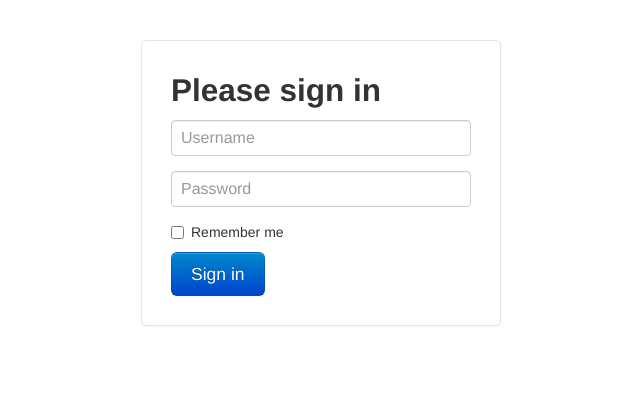
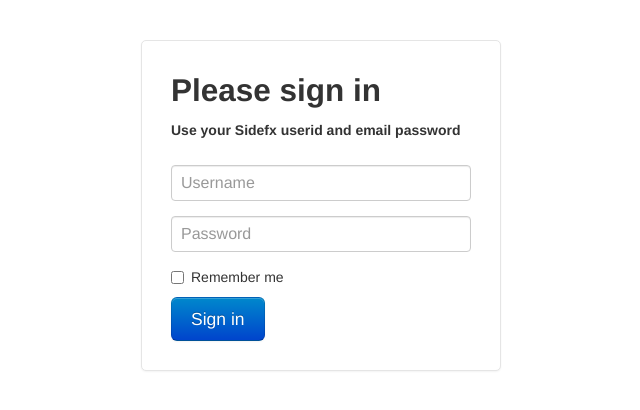
Before and after one commit to sideeffects/stats_core, a Django app: page /login in a window 1280 px wide. Shown: the top 410 px of the page, without its empty margins (319-959 px from the left). Run offline with Django 3.2, Linux system fonts and the light colour scheme; parts of the project's set-up code (start-up, migrations or seed data) failed here and were passed over; some libraries are stand-ins or nearby versions.

Commit message:
Adding better instructions for login

```diff
--- a/templates/login.html
+++ b/templates/login.html
@@ -52,7 +52,10 @@
 <div class="container">
      <form class="form-signin" method="post" action="{{secure_login_url}}">
         {% csrf_token %}
-        <h2 class="form-signin-heading">Please sign in</h2>
+        <h2 class="form-signin-heading">Please sign in </h2>
+        <label> <b> Use your Sidefx userid and email password <b> </label>
+        <br />
+
         <input type="text" class="input-block-level" placeholder="Username" name="username">
         <input type="password" class="input-block-level" placeholder="Password" name="password">
         <label class="checkbox">
```
